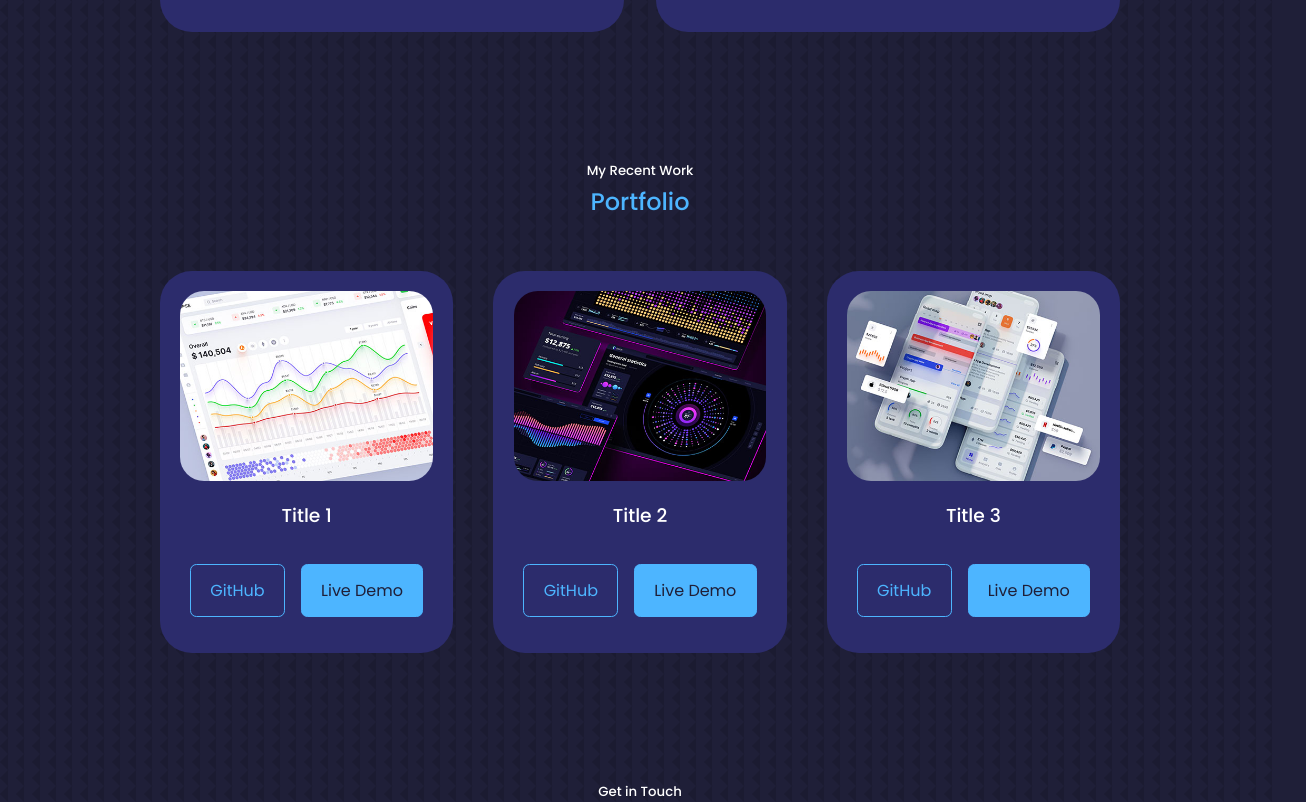
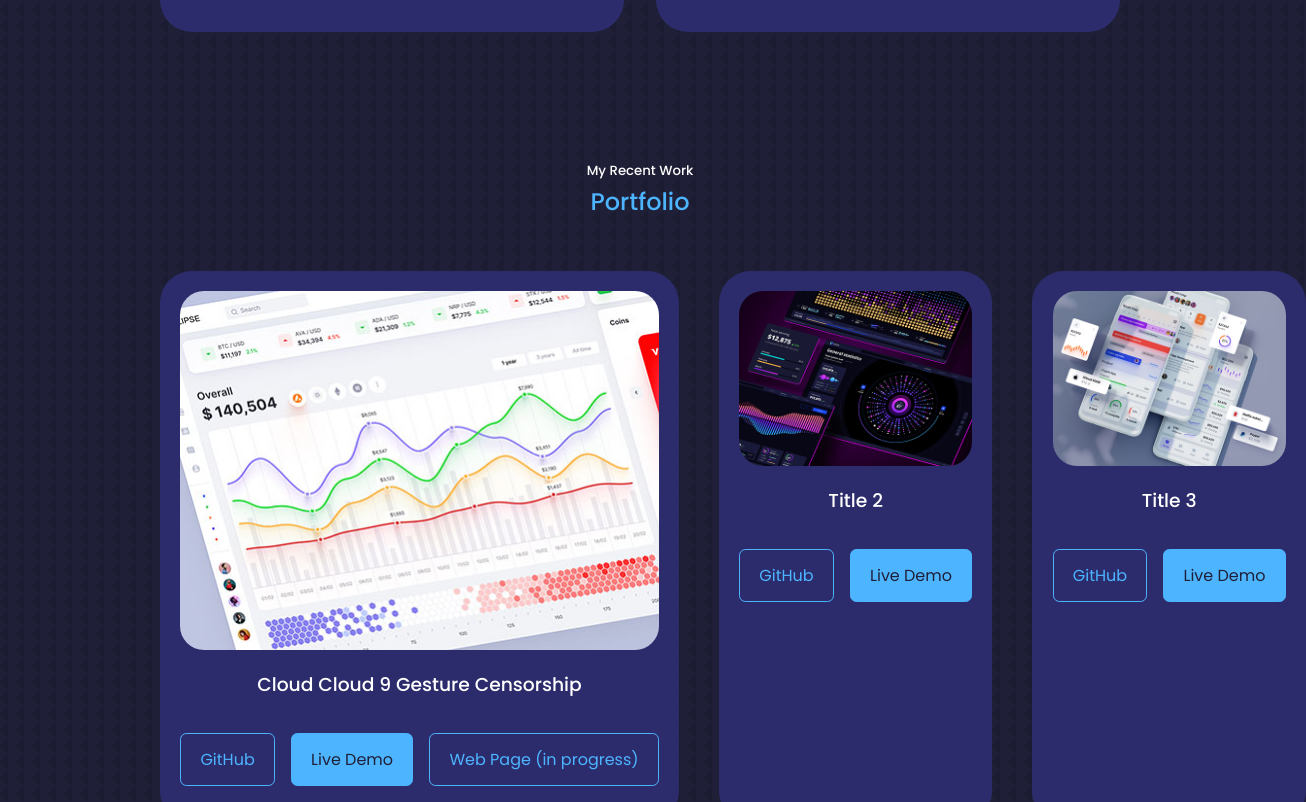
Before and after one commit to erichugy/erichugy.github.io, a React (Create React App) app: page / in a window 1280 px wide. Shown: the part 1998-2800 px from the top of the page, 1306 px wide, since content can reach past the window. Built offline with nearby package versions, Linux system fonts and the light colour scheme.

Commit message:
Started trying to add details to portfolio

```diff
--- a/src/components/contact/Contact.jsx
+++ b/src/components/contact/Contact.jsx
@@ -6,12 +6,8 @@ import emailjs from 'emailjs-com'
 
 const email = "fireshot2002@gmail.com";
 
-
-
 const Contact = () => {
-
   const form = useRef();
-
   const sendEmail = (e) => {
     e.preventDefault();
 
@@ -21,7 +17,6 @@ const Contact = () => {
       }, (error) => {
           console.log(error.text);
       });
-
 
       e.target.reset() // change this to change submit button to submitted
   };
--- a/src/components/header/HeaderSocials.jsx
+++ b/src/components/header/HeaderSocials.jsx
@@ -1,7 +1,6 @@
 import React from 'react'
 import {BsLinkedin} from 'react-icons/bs'
 import {FaGithub} from 'react-icons/fa'
-
 
 const HeaderSocials = () => {
   return (
--- a/src/components/portfolio/Portfolio.jsx
+++ b/src/components/portfolio/Portfolio.jsx
@@ -11,9 +11,11 @@ const portfolioItems = [
   {
     id: 1,
     image: IMG1,
-    title: "Title 1",
-    github: "https://github.com/1",
-    demo: "https://youtube.com/1",
+    title: "Cloud Cloud 9 Gesture Censorship",
+    github: "https://github.com/Simard302/cc9-gesture-censorship",
+    page: "video-censor.codecloud9.dev/index",
+    demo: "https://www.youtube.com/watch?v=8joYMFchrZo&ab_channel=AdamSimard",
+    description:"Using AI to censor derogatory hand signs in videos"
   },
   {
     id: 2,
@@ -39,7 +41,7 @@ const Portfolio = () => {
 
       <div className="container portfolio__container">
         {
-          portfolioItems.map(({id, image, title, github, demo}) => {
+          portfolioItems.map(({ id, image, title, github, demo, page, description }) => {
             return (
               <article key={id} className="portfolio__item">
                 <div className="portfolio__item-image">
@@ -48,7 +50,14 @@ const Portfolio = () => {
                 <h3>{title}</h3>
                 <div className="portfolio__item-cta">
                   <a href={github} className='btn' target='_blank'>GitHub</a>
-                  <a href={demo} className='btn btn-primary' target='_blank'>Live Demo</a> {/* Don't need this */}
+
+                  {/* Don't need this */}
+                  {demo ? (
+                  <a href={demo} className='btn btn-primary' target='_blank'>Live Demo</a>
+                  ) : null}
+                  {page ? (
+                    <a href={page} className="btn secondary-btn" target="_blank">Web Page (in progress)</a>
+                  ) : null}
                 </div>
               </article>
             );
--- a/src/components/portfolio/portfolio.css
+++ b/src/components/portfolio/portfolio.css
@@ -34,6 +34,8 @@
     justify-content: center;
 }
 
+
+
 /* --- Media Queries (Medium Devices) --- */
 
 @media screen and (max-width: 1024px) {
--- a/src/components/testimonials/testimonials.css
+++ b/src/components/testimonials/testimonials.css
@@ -34,7 +34,6 @@
 
 
 
-
 /* --- Media Queries (Medium Devices) --- */
 @media screen and (max-width: 1024px) {
     .container.testimonials__container{
--- a/src/index.css
+++ b/src/index.css
@@ -89,7 +89,8 @@ a:hover{
 
 .btn {
   width: max-content;
-  display: inline-block;
+  /* display: inline-block; */
+  display: flex;
   color:var(--color-primary);
   padding: 0.75rem 1.2rem;
   border-radius: 0.4rem;
```
